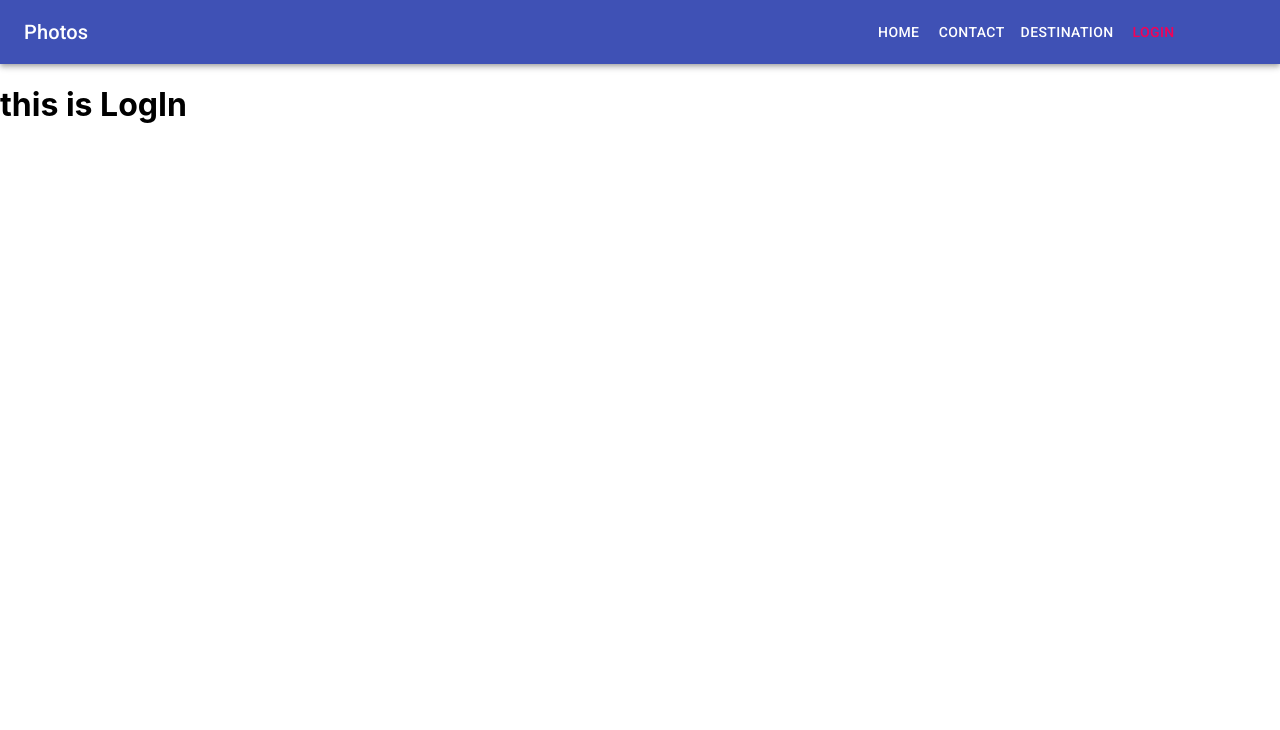
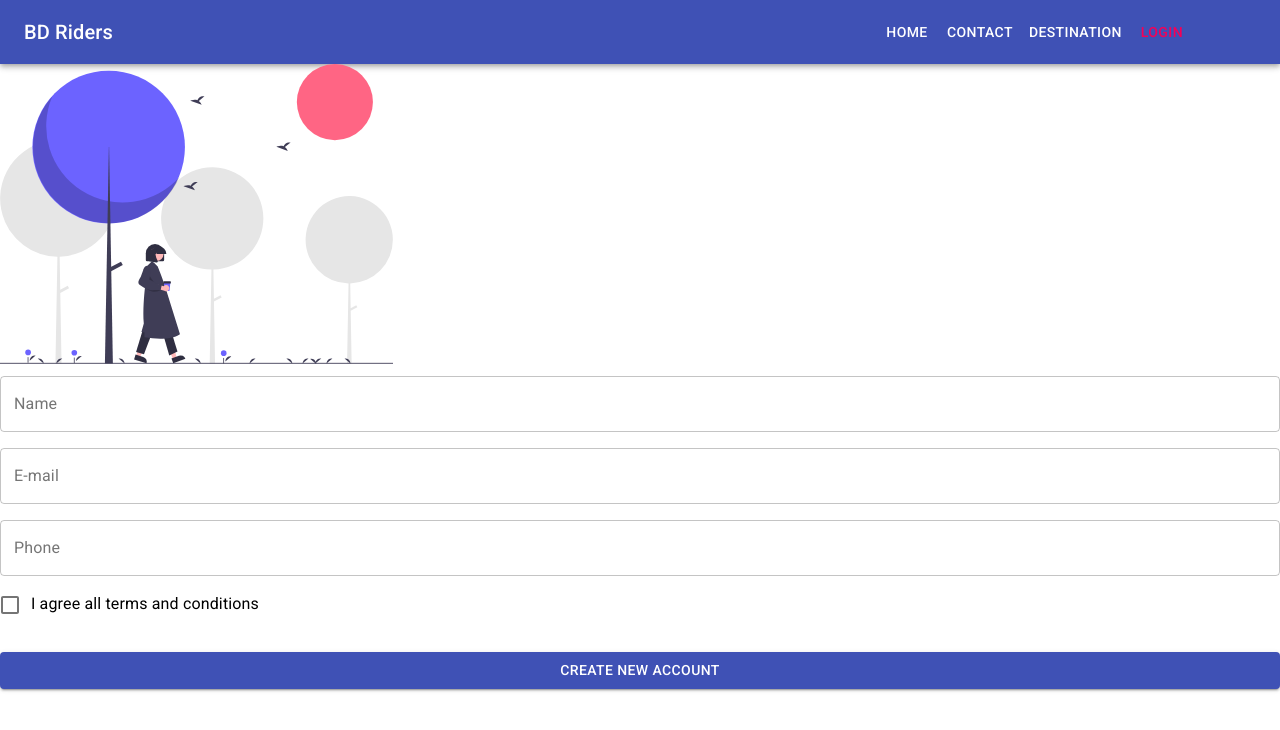
Before and after one commit to tareqhassan2014/react-auth-tareqhassan2014, a React (Create React App) app: page /login in a window 1280 px wide. Shown: the top 730 px of the page. Built offline with nearby package versions, Linux system fonts and the light colour scheme.

Commit message:
login page half complited

```diff
--- a/src/components/Header/Header.js
+++ b/src/components/Header/Header.js
@@ -68,7 +68,7 @@ const Header = props => {
       <AppBar position="static">
         <Toolbar>
           <Typography variant="h6" className={classes.title} >
-            Photos
+            BD Riders
           </Typography>
           {isMobile ? (
             <>
--- a/src/components/LogIn/LogIn.js
+++ b/src/components/LogIn/LogIn.js
@@ -1,9 +1,102 @@
-import React from 'react';
+import React from "react";
+import hero from "../../Photo/3.svg";
+import { makeStyles } from "@material-ui/core/styles";
+import {
+    TextField,
+    FormControlLabel,
+    Checkbox,
+    Button,
+    FormControl,
+    FormHelperText,
+} from "@material-ui/core";
+import { useForm } from "react-hook-form";
+
+const useStyles = makeStyles((theme) => ({
+    inputField: {
+        width: "100%",
+        margin: theme.spacing(1, 0),
+    },
+}));
 
 const LogIn = () => {
+    const classes = useStyles();
+    const { register, handleSubmit, watch, errors } = useForm();
+    const onSubmit = data => console.log(data);
+    console.log(errors);
     return (
-        <div>
-            <h1>this is LogIn</h1>
+        <div className="box">
+            <div className="box-primary">
+                <img src={hero} height="300px" alt="" />
+            </div>
+            <div className="box-secondary">
+                <form onSubmit={handleSubmit(onSubmit)} >
+
+                    {/* 1) TextField */}
+                    <TextField
+                        placeholder="Enter Your Name"
+                        label="Name"
+                        variant="outlined"
+                        fullWidth
+                        className={classes.inputField}
+                        name='name'
+                        inputRef={register({
+                            required: 'name is required.'
+                        })}
+                        error={Boolean(errors.name)}
+                        helperText={errors.name?.message}
+                    />
+
+                    {/* 2) TextField */}
+                    <TextField
+                        placeholder="Enter Your E-mail Address"
+                        label="E-mail"
+                        variant="outlined"
+                        fullWidth
+                        className={classes.inputField}
+                        name='email'
+                        inputRef={register({
+                            required: 'email is required.'
+                        })}
+                        error={Boolean(errors.email)}
+                        helperText={errors.email?.message}
+                    />
+
+                    {/* 3) TextField */}
+                    <TextField
+                        placeholder="Enter Your Phone Number"
+                        label="Phone"
+                        variant="outlined"
+                        fullWidth
+                        className={classes.inputField}
+                        name='phone'
+                        inputRef={register}
+                    />
+
+                    {/* Checkbox */}
+                    <FormControl error={Boolean(errors?.termsAndConditions)}>
+                        <FormControlLabel
+                            style={{ display: "block", marginBottom: 15 }}
+                            label="I agree all terms and conditions"
+                            control={<Checkbox
+                                name='termsAndConditions'
+                                inputRef={register({
+                                    required: 'you mast agree terms and conditions'
+                                })} />}
+                        />
+                        <FormHelperText>{errors.termsAndConditions?.message}</FormHelperText>
+                    </FormControl>
+
+
+                    <Button
+                        variant="contained"
+                        color="primary"
+                        type="submit"
+                        className={classes.inputField}
+                    >
+                        create new account
+                    </Button>
+                </form>
+            </div>
         </div>
     );
 };
```
Also changed, not shown: package.json (+8 -4 lines), src/Photo/3.svg (added), 1 other file (tests, documents, lock files or other folders).
